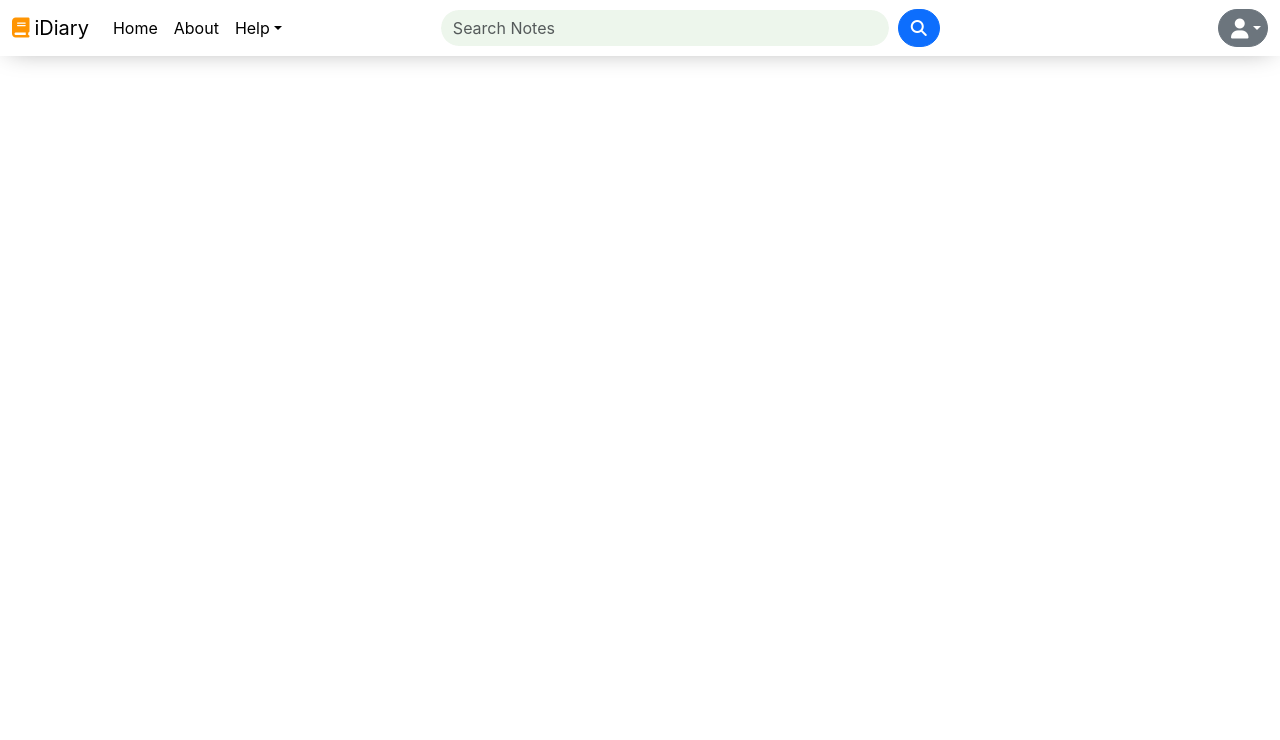
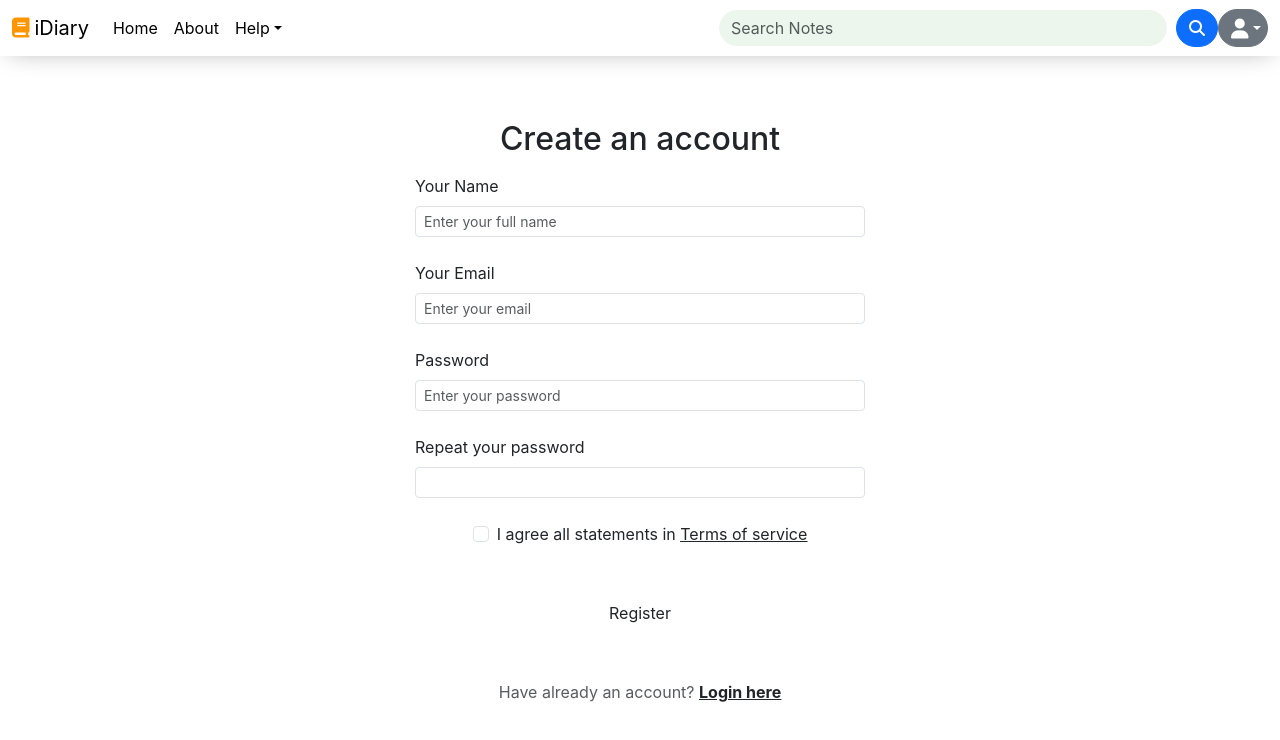
Before and after one commit to emostofa/idiary, a React (Create React App) app: page /signup in a window 1280 px wide. Shown: the top 740 px of the page. Built offline with nearby package versions, Linux system fonts and the light colour scheme.

Commit message:
added login and signup components

```diff
--- a/src/App.js
+++ b/src/App.js
@@ -1,25 +1,24 @@
-
-import './App.css';
-import Navbar from './Components/Navbar';
-import About from './Components/About';
-import Home from './Components/Home';
-import { Routes, Route} from "react-router-dom";
-
-
+import "./App.css";
+import Navbar from "./Components/Navbar";
+import About from "./Components/About";
+import Home from "./Components/Home";
+import { Routes, Route } from "react-router-dom";
+import Login from "./Components/Login";
+import Signup from "./Components/Signup";
 
 function App() {
   return (
     <>
-    <Navbar/>
+      <Navbar />
 
       <Routes>
-        <Route path="/" element={<Home/>}>
-        </Route>
-          <Route path='/about' element={<About/>} />
+        <Route path="/" element={<Home />}></Route>
+        <Route path="/about" element={<About />} />
+        <Route path="/login" element={<Login />} />
+        <Route path="/signup" element={<Signup />} />
+
       </Routes>
-
     </>
-
   );
 }
 
--- a/src/Components/About.jsx
+++ b/src/Components/About.jsx
@@ -1,7 +1,57 @@
-import React from 'react'
+import React from "react";
 
 export default function About() {
   return (
-    <div>About</div>
-  )
+    <div>
+      <button
+        type="button"
+        class="btn btn-primary"
+        data-bs-toggle="modal"
+        data-bs-target="#staticBackdrop"
+      >
+        Sign in
+      </button>
+
+      <div
+        class="modal fade"
+        id="staticBackdrop"
+        data-bs-backdrop="static"
+        data-bs-keyboard="false"
+        tabindex="-1"
+        aria-labelledby="staticBackdropLabel"
+        aria-hidden="true"
+      >
+        <div class="modal-dialog">
+          <div class="modal-content">
+            <div class="modal-header">
+              <h1 class="modal-title fs-5" id="staticBackdropLabel">
+                Login
+              </h1>
+              <button
+                type="button"
+                class="btn-close"
+                data-bs-dismiss="modal"
+                aria-label="Close"
+              ></button>
+            </div>
+            <div class="modal-body">
+
+            </div>
+            <div class="modal-footer">
+              <button
+                type="button"
+                class="btn btn-secondary"
+                data-bs-dismiss="modal"
+              >
+                Close
+              </button>
+              <button type="button" class="btn btn-primary">
+                Understood
+              </button>
+            </div>
+          </div>
+        </div>
+      </div>
+    </div>
+  );
 }
--- a/src/Components/Login.jsx
+++ b/src/Components/Login.jsx
@@ -1,7 +1,54 @@
-import React from 'react'
+import React from "react";
+import { Link } from "react-router-dom";
 
 export default function Login() {
   return (
-    <div>Login</div>
-  )
+
+    <section className="vh-100 gradient-custom">
+  <div className="container py-5 h-100">
+    <div className="row d-flex justify-content-center align-items-center h-100">
+      <div className="col-12 col-md-8 col-lg-6 col-xl-5">
+        <div className="card" style={{ border:"0em" }}>
+          <div className="card-body p-3 text-center">
+
+            <div className="md-5 mb-4 mt-md-4 pb-0">
+
+              <h1 className="fw-bold mb-2 ">Log in</h1>
+              <p className="mb-3"></p>
+
+              <div className="form-outline mb-4">
+                <label className="form-label text-align-left" htmlFor="typeEmailX">Email</label>
+                <input type="email" id="typeEmailX" placeholder="Enter Email" className="form-control form-control-sm  "  />
+              </div>
+
+              <div className="form-outline form-white mb-0">
+                <label className="form-label" htmlFor="typePasswordX">Password</label>
+                <input type="password" id="typePasswordX" placeholder="Enter Password" className="form-control form-control-sm" />
+              </div>
+
+              <p className="small mb-4 pb-lg-2"><a className="text-50" href="#!">Forgot password?</a></p>
+
+              <button className="btn btn-outline-primary btn-sm px-5 mb-2" type="submit">Login</button>
+
+              <div className="d-flex justify-content-center text-center mt-3 pt-1">
+                <a href="#!" ><i className="fab fa-facebook-f fa-lg"></i></a>
+                <a href="#!" ><i className="fab fa-twitter fa-lg mx-4 px-2"></i></a>
+                <a href="#!" ><i className="fab fa-google fa-lg"></i></a>
+              </div>
+
+            </div>
+
+            <div>
+              <p className="mb-0">Don't have an account? <Link to="/signup" className="text-50 fw-bold">Sign Up</Link>
+              </p>
+            </div>
+
+          </div>
+        </div>
+      </div>
+    </div>
+  </div>
+</section>
+
+  );
 }
--- a/src/Components/Navbar.jsx
+++ b/src/Components/Navbar.jsx
@@ -3,7 +3,7 @@ import { Link } from "react-router-dom";
 export default function Navbar() {
   return (
     <div>
-      <nav className="navbar sticky-top navbar-expand-lg bg-transparent" style={{boxShadow: '0px 2px 27px -9px rgba(0,0,0,.4)'}} data-bs-theme="light">
+      <nav className="navbar fixed-top navbar-expand-lg " style={{boxShadow: '0px 2px 27px -9px rgba(0,0,0,.4)', WebkitBackdropFilter: 'blur(8px)', backdropFilter: 'blur(8px)'}} data-bs-theme="light">
         <div className="container-fluid">
           <Link className="navbar-brand" to="/">
             <i
@@ -12,19 +12,11 @@ export default function Navbar() {
             ></i>
             iDiary
           </Link>
-          <button
-            className="navbar-toggler"
-            type="button"
-            data-bs-toggle="collapse"
-            data-bs-target="#navbarScroll"
-            aria-controls="navbarScroll"
-            aria-expanded="false"
-            aria-label="Toggle navigation"
-          >
-            <span className="navbar-toggler-icon"></span>
-          </button>
-          <div className="collapse navbar-collapse" id="navbarSupportedContent">
-            <ul className="navbar-nav flex-row flex-wrap bd-navbar-nav">
+          <button className="navbar-toggler" type="button" data-bs-toggle="collapse" data-bs-target="#navbarSupportedContent" aria-controls="navbarSupportedContent" aria-expanded="false" aria-label="Toggle navigation">
+      <span className="navbar-toggler-icon"></span>
+    </button>
+    <div className="collapse navbar-collapse" id="navbarSupportedContent">
+      <ul className="navbar-nav me-auto mb-2 mb-lg-0">
               <li className="nav-item">
                 <Link
                   className="nav-link active"
@@ -72,7 +64,7 @@ export default function Navbar() {
                 placeholder="Search Notes"
                 aria-label="Search"
                 style={{
-                  marginLeft: "150px",
+                  marginLeft: "15em",
                   width: "450px",
                   backgroundColor: "#edf6ec",
                   outlineColor: "black",
--- /dev/null
+++ b/src/Components/Signup.jsx
@@ -0,0 +1,112 @@
+import React from "react";
+import { Link } from "react-router-dom";
+
+export default function Signup() {
+  return (
+    <section
+      className="vh-100 "
+    >
+      <div className="mask d-flex align-items-center h-100 gradient-custom-3">
+        <div className="container h-100">
+          <div className="row d-flex justify-content-center align-items-center h-100">
+            <div className="col-12 col-md-9 col-lg-7 col-xl-6">
+              <div className="card" style={{ borderRadius: "15px", border:'0' }}>
+                <div className="card-body p-5">
+                  <h2 className="text-center mt-4 mb-3">
+                    Create an account
+                  </h2>
+
+                  <form>
+                    <div className="form mb-4">
+                    <label className="form-label" for="regUsername">
+                        Your Name
+                      </label>
+                      <input
+                        type="text"
+                        id="regUsername"
+                        className="form-control form-control-sm"
+                        placeholder="Enter your full name"
+                      />
+
+                    </div>
+
+
+                    <div className="form-outline mb-4">
+                    <label className="form-label" for="regEmail">
+                        Your Email
+                      </label>
+                      <input
+                        type="email"
+                        id="regEmail"
+                        className="form-control form-control-sm"
+                        placeholder="Enter your email"
+
+                      />
+                    </div>
+
+                    <div className="form-outline mb-4">
+                    <label className="form-label" for="regPass">
+                        Password
+                      </label>
+                      <input
+                        type="password"
+                        id="regPass"
+                        className="form-control form-control-sm"
+                        placeholder="Enter your password"
+                      />
+
+                    </div>
+
+                    <div className="form-outline mb-4">
+                    <label className="form-label" for="regPassword">
+                        Repeat your password
+                      </label>
+                      <input
+                        type="password"
+                        id="regPassword"
+                        className="form-control form-control-sm"
+                      />
+
+                    </div>
+
+                    <div className="form-check d-flex justify-content-center mb-5">
+                      <input
+                        className="form-check-input me-2"
+                        type="checkbox"
+                        value=""
+                        id="form2Example3cg"
+                      />
+                      <label className="form-check-label" for="form2Example3cg">
+                        I agree all statements in{" "}
+                        <a href="#!" className="text-body">
+                          <u>Terms of service</u>
+                        </a>
+                      </label>
+                    </div>
+
+                    <div className="d-grid gap-2 col-5 mx-auto">
+                      <button
+                        type="button"
+                        className="btn"
+                        style={{color:'teal-900'}}
+                      >
+                        Register
+                      </button>
+                    </div>
+
+                    <p className="text-center text-muted mt-5 mb-0">
+                      Have already an account?{" "}
+                      <Link to="/login" className="fw-bold text-body">
+                        <u>Login here</u>
+                      </Link>
+                    </p>
+                  </form>
+                </div>
+              </div>
+            </div>
+          </div>
+        </div>
+      </div>
+    </section>
+  );
+}
```
Also changed, not shown: src/Components/Home.jsx (+32 -27 lines), src/Components/homeicon.png (deleted), src/Components/homeicon2.png (deleted).
